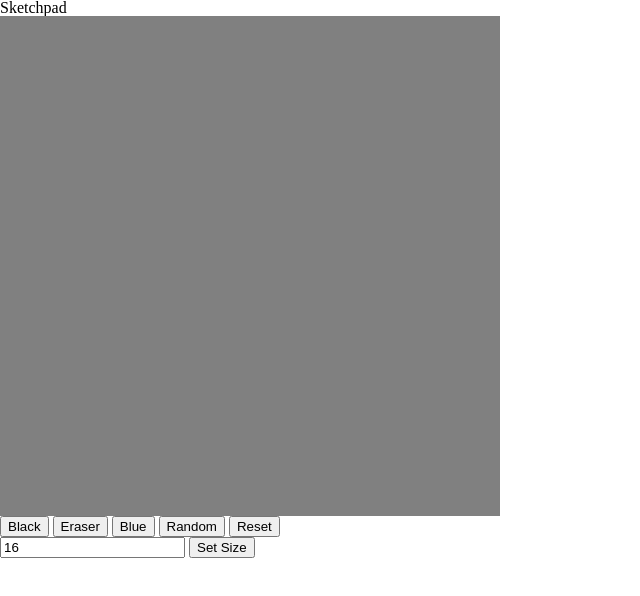
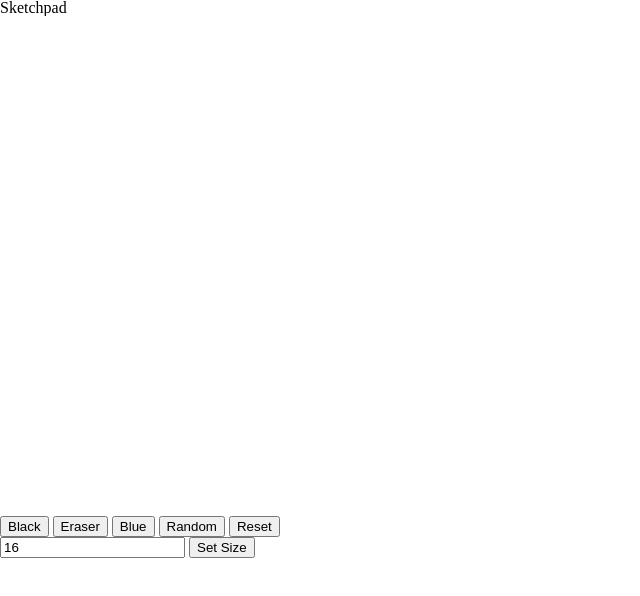
Before and after one commit to Justint1234/Etch-a-sketch, a plain HTML site: page index.html in a window 1280 px wide. Both pictures are taken after a click on the button "Reset". Shown: the whole page, without its empty margins (0-640 px from the left). Drawn offline with Linux system fonts and the light colour scheme.

Commit message:
Added reset button functionality

```diff
--- a/index.html
+++ b/index.html
@@ -22,7 +22,7 @@
                 <button onclick="changeColor('white')">Eraser</button>
                 <button onclick="changeColor('blue')">Blue</button>
                 <button onclick="changeColor('random')">Random</button>
-                <button>Reset</button>
+                <button onclick="resetBoard()">Reset</button>
             </div>
             <div>
                 <input type="text" placeholder="Size of board" value="16" onchange="changeSize(this.value)" />
--- a/main.js
+++ b/main.js
@@ -1,4 +1,5 @@
-let color = "black"
+let color = "black";
+let click = true;
 
 
 function populateBoard(size) {
@@ -29,13 +30,25 @@ function changeSize(input) {
 }
 
 function colorSquare() {
+    if (click) {
     if(color === 'random') {
         this.style.backgroundColor = `hsl(${Math.random() * 360}, 100%, 50%)`;
     } else {
         this.style.backgroundColor = color;
     }
 }
+}
 
 function changeColor(choice) {
     color = choice;
 }
+
+function resetBoard() {
+    let board = document.querySelector(".board");
+    let squares = board.querySelectorAll('div');
+    squares.forEach((div) => div.style.backgroundColor = 'white');
+}
+
+document.querySelector('body').addEventListener('click', () =>{
+    click = !click;
+})
```
